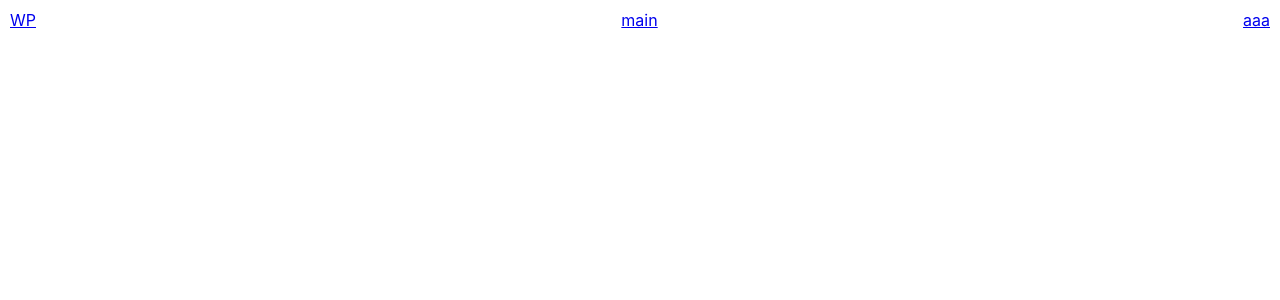
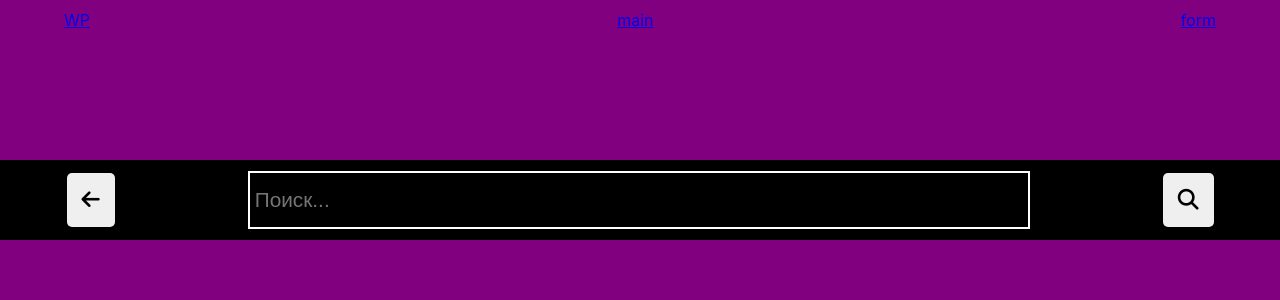
Before and after one commit to wladekwaldek/passmanager-pwa, a React (Create React App) app: page /list/form in a window 1280 px wide. Before the commit this address had no page. Shown: the top 300 px of the page. Built offline with nearby package versions, Linux system fonts and the light colour scheme.

Commit message:
add search page

```diff
--- a/public/index.html
+++ b/public/index.html
@@ -24,6 +24,14 @@
       work correctly both with client-side routing and a non-root public URL.
       Learn how to configure a non-root public URL by running `npm run build`.
     -->
+    <link
+      rel="stylesheet"
+      type="text/css"
+      href="https://use.fontawesome.com/releases/v5.6.1/css/all.css"
+      integrity="sha384-gfdkjb5BdAXd+lj+gudLWI+BXq4IuLW5IT+brZEZsLFm++aCMlF1V92rMkPaX4PP"
+      crossorigin="anonymous"
+    />
+    <script src="https://use.fontawesome.com/084e2cc6dd.js"></script>
     <title>passmanager-pwa</title>
   </head>
   <body>
--- a/src/App.js
+++ b/src/App.js
@@ -1,18 +1,26 @@
 import { NavLink } from "react-router-dom";
 import Navigation from "./components/Navigation";
+import classes from "./components/WelcomePage.module.css";
 
 function App() {
   return (
-    <>
+    <div className={classes.wraper}>
       <nav
-        style={{ margin: 10, display: "flex", justifyContent: "space-between" }}
+        style={{
+          position: "fixed",
+          top: 10,
+
+          display: "flex",
+          justifyContent: "space-between",
+          width: "90%",
+        }}
       >
         <NavLink to="/">WP</NavLink>
         <NavLink to="/list">main</NavLink>
-        <NavLink to="/list/aaa">aaa</NavLink>
+        <NavLink to="/list/form">form</NavLink>
       </nav>
       <Navigation />
-    </>
+    </div>
   );
 }
 
--- a/src/components/Main.jsx
+++ b/src/components/MainPage.jsx
@@ -1,14 +1,14 @@
 import classes from "./WelcomePage.module.css";
 
-const Main = () => {
+const MainPage = () => {
   return (
-    <div className={classes.wraper}>
+    <>
       <button className={classes.element}>Электронные почты</button>
       <button className={classes.element}>Сайты</button>
       <button className={classes.element}>Социальные сети</button>
       <button className={classes.element}>Другое</button>
-    </div>
+    </>
   );
 };
 
-export default Main;
+export default MainPage;
--- a/src/components/Navigation.jsx
+++ b/src/components/Navigation.jsx
@@ -1,13 +1,15 @@
 import { Routes, Route } from "react-router-dom";
 
 import WelcomePage from "./WelcomePage";
-import Main from "./Main";
+import MainPage from "./MainPage";
+import Search from "./Search";
 
 export default function Navigation() {
   return (
     <Routes>
       <Route path="/" element={<WelcomePage />} />
-      <Route path="/list" element={<Main />} />
+      <Route path="/list" element={<MainPage />} />
+      <Route path="/list/form" element={<Search />} />
     </Routes>
   );
 }
--- /dev/null
+++ b/src/components/Search.jsx
@@ -0,0 +1,34 @@
+import { Formik, Form, Field } from "formik";
+import classes from "./Search.module.css";
+
+export default function Search() {
+  const initialValues = {
+    inputValue: "",
+  };
+
+  const handleSubmit = (values) => {
+    // Здесь вы можете выполнить логику обработки отправки формы
+    console.log(values);
+  };
+  return (
+    <>
+      <Formik initialValues={initialValues} onSubmit={handleSubmit}>
+        <Form className={classes.form}>
+          <button className={classes.button}>
+            <i className="fa fa-arrow-left" />
+          </button>
+          <Field
+            type="text"
+            name="inputValue"
+            className={classes.field}
+            placeholder="Поиск..."
+          />
+
+          <button className={classes.button}>
+            <i className="fa fa-search" />
+          </button>
+        </Form>
+      </Formik>
+    </>
+  );
+}
--- /dev/null
+++ b/src/components/Search.module.css
@@ -0,0 +1,30 @@
+.form {
+  display: flex;
+  height: 10%;
+  width: 100%;
+  background-color: black;
+  position: fixed;
+  top: 20%;
+  justify-content: space-around;
+  align-items: center;
+}
+
+.button {
+  border: none;
+  border-radius: 5px;
+  font-size: 1.3em;
+  padding: 15px;
+}
+.field {
+  border: 2px solid white; /* Создаем черную полоску снизу */
+  background-color: inherit;
+  color: white;
+  height: 55%;
+  width: 60%;
+  font-size: 1.3em;
+  outline: none;
+  padding: 5px;
+}
+
+.wraper {
+}
--- a/src/components/WelcomePage.jsx
+++ b/src/components/WelcomePage.jsx
@@ -18,7 +18,7 @@ const WelcomePage = () => {
   };
 
   return (
-    <div className={classes.wraper}>
+    <>
       <span style={{ color: "white", fontStyle: "italic", fontSize: "2em" }}>
         Введите пароль:
       </span>
@@ -39,7 +39,7 @@ const WelcomePage = () => {
           </button>
         </Form>
       </Formik>
-    </div>
+    </>
   );
 };
 
```
